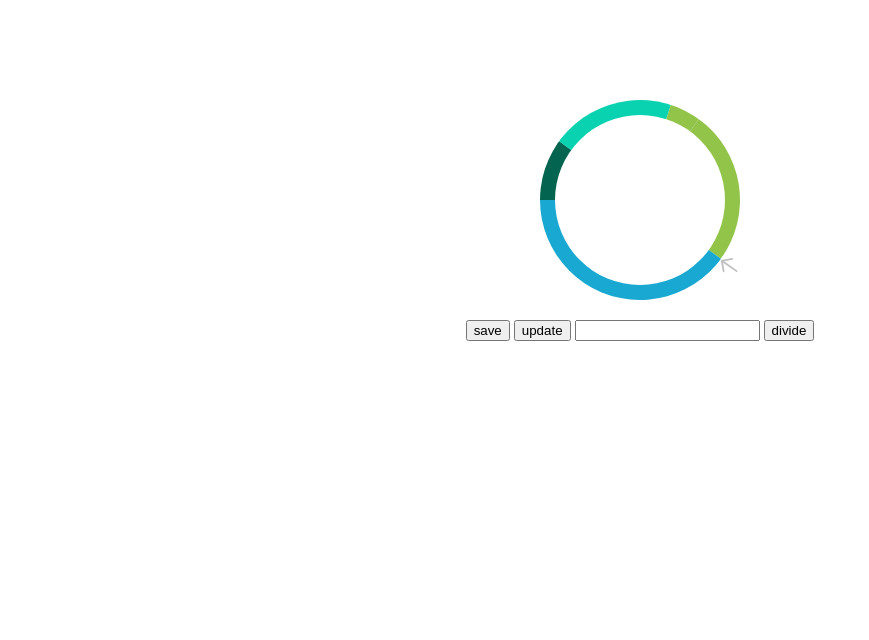
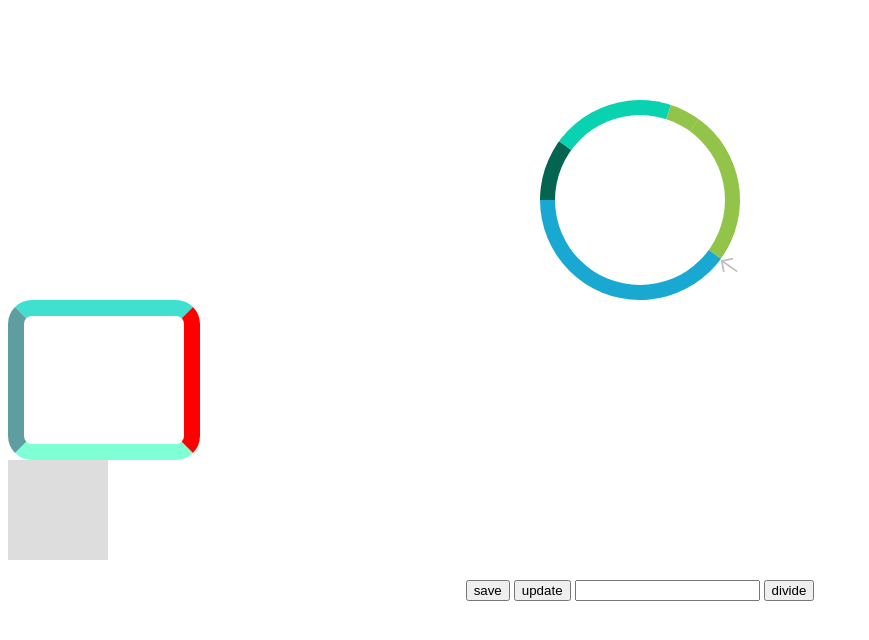
Before and after one commit to eefeng/circle, a website: page index.html in a window 1280 px wide. Shown: the whole page, without its empty margins (0-869 px from the left). Drawn offline with nearby package versions, Linux system fonts and the light colour scheme.

Commit message:
rect demo

```diff
--- a/circle.es.js
+++ b/circle.es.js
@@ -11,7 +11,7 @@ var Circle = function () {
         this.$ele = $ele;
 
         this.DEFAULTS = {
-            inner: 90
+            inner: 80
         };
 
         this.opts = $.extend({}, this.DEFAULTS, options);
--- a/circle.js
+++ b/circle.js
@@ -6,7 +6,7 @@ class Circle {
 
 
         this.DEFAULTS = {
-            inner: 90
+            inner: 80
         };
 
         this.opts = $.extend({}, this.DEFAULTS, options);
--- a/index.html
+++ b/index.html
@@ -31,7 +31,10 @@
             margin: -30px  4em 0 4em;
             z-index: 999999;
         }
+
     </style>
+
+    <link rel="stylesheet" href="./rect.css">
 
 </head>
 <body>
@@ -48,6 +51,12 @@
         </ul>
     </div>
 </div>
+
+<div class="rect-outer">
+    <div class="inner"></div>
+</div>
+
+<div class="test"></div>
 
 <div class="buttons">
     <button class="btn" id="save">save</button>
--- a/package.json
+++ b/package.json
@@ -5,7 +5,7 @@
   "main": "index.js",
   "scripts": {
     "test": "echo \"Error: no test specified\" && exit 1",
-    "dev": "babel circle.js -o circle.es.js --watch",
+    "dev": "babel circle.js -o circle.es.js --watch & sass rect.scss:rect.css --watch",
     "build": "uglifyjs circle.es.js -m -o circle.min.js"
   },
   "keywords": [],
--- /dev/null
+++ b/rect.scss
@@ -0,0 +1,29 @@
+.rect-outer {
+  width: 10em;
+  height: 8em;
+  //background: turquoise;
+  border-radius: 1.5em;
+  border: 1em solid red;
+  border-top-color: turquoise;
+  border-bottom-color: aquamarine;
+  border-left-color: cadetblue;
+
+  .inner {
+    width: 11em;
+    height: 9em;
+    //background: #ddd;
+    border-radius: 1em;
+    position: relative;
+    top: -.5em;
+    left: -.5em;
+  }
+
+}
+
+.test {
+  width: 100px;
+  height: 100px;
+  background: #ddd;
+  border-width: 10px;
+  border-image: -webkit-linear-gradient( red, blue, yellow, black, white, green) 1 1;
+}
```
Also changed, not shown: rect.css (added), 1 other file.
